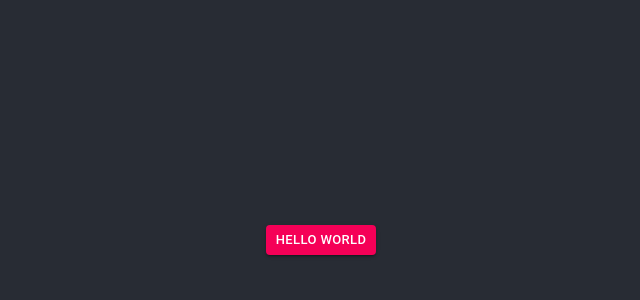
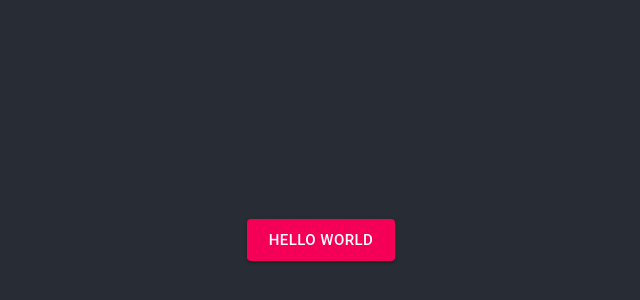
Before and after one commit to yuico/material-ui-react, a React (Create React App) app: page / in a window 1280 px wide. Shown: the part 160-460 px from the top of the page, without its empty margins (319-959 px from the left). Built offline with nearby package versions, Linux system fonts and the light colour scheme.

Commit message:
add attribute in button element

```diff
--- a/src/App.js
+++ b/src/App.js
@@ -8,11 +8,15 @@ function App() {
     <div className="App">
       <header className="App-header">
         <Button
-          size="small"
+          size="large"
+          style={{
+            fontsize: 15
+          }}
           herf="#"
           onClick={() => alert('test')}
           variant="contained"
           color="secondary"
+/*           disabled */
         >
           Hello World
         </Button>
```
